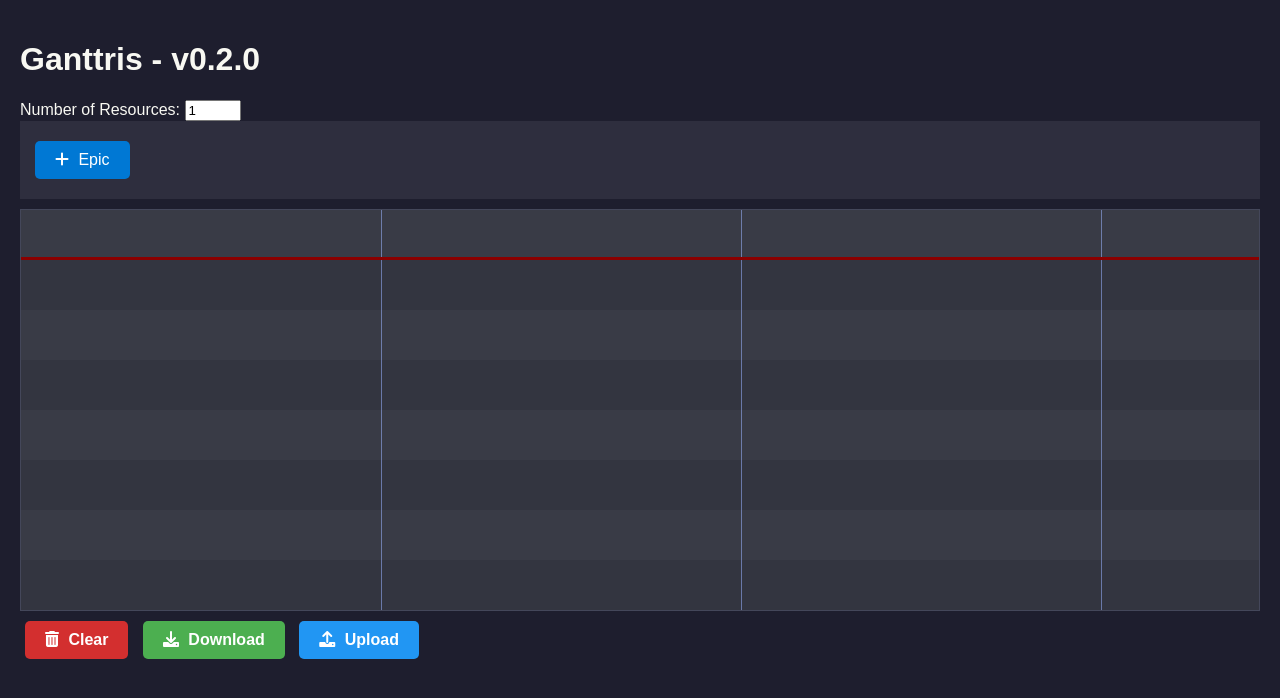
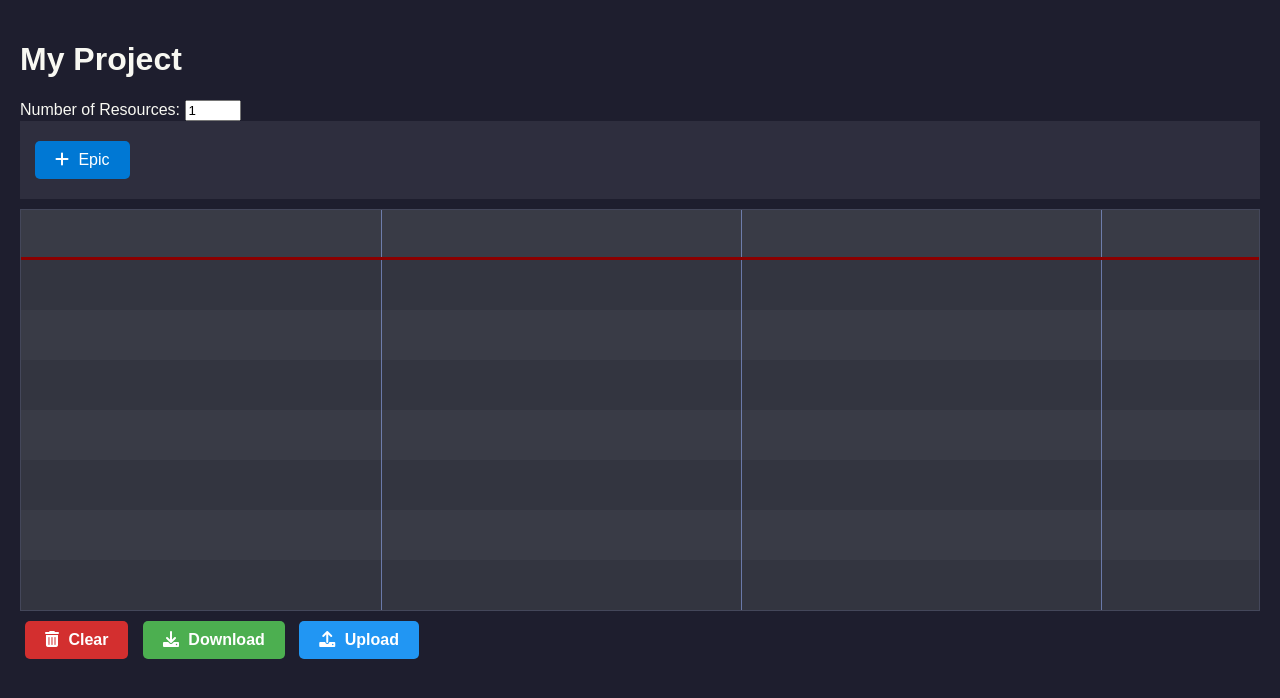
Before and after one commit to Ganttris/ganttris, a website: page src/index.html in a window 1280 px wide. Drawn offline with Linux system fonts and the light colour scheme; files that its build step writes are made by us from their sources.

Commit message:
Clean up page titles

```diff
--- a/src/index.html
+++ b/src/index.html
@@ -3,7 +3,7 @@
 <head>
     <meta charset="UTF-8">
     <meta name="viewport" content="width=device-width, initial-scale=1.0">
-    <title>Ganttris - v0.2.0</title> <!-- This will be replaced with the actual version -->
+    <title>Ganttris - v0.0.0</title> <!-- This will be replaced with the actual version -->
     <!-- inject:css -->
     <link rel="stylesheet" href="styles/style.css">
     <!-- endinject -->
@@ -11,7 +11,7 @@
 </head>
 <body>
 
-<h1 id="page-title" contenteditable="true">Ganttris - v0.2.0</h1> <!-- This can also be replaced if needed -->
+<h1 id="page-title" contenteditable="true">My Project</h1>
 
 <label>
     Number of Resources:
```
